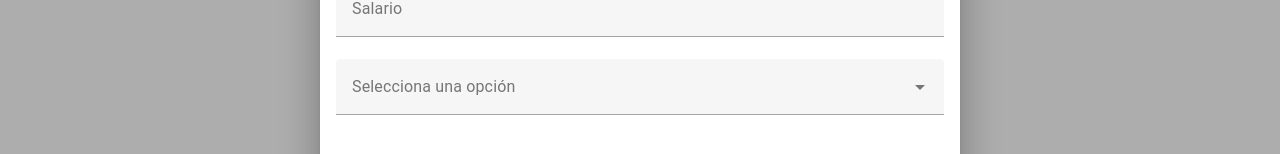
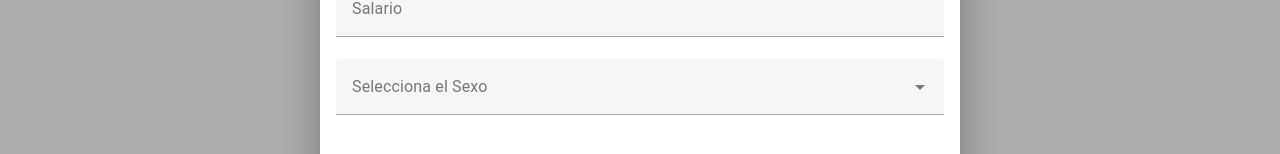
Before and after one commit to DDansAbelenda/sg-cursos-front, a Vue app: page /employee/1 in a window 1280 px wide. Both pictures are taken after a click on the button "AGREGAR". Shown: the part 559-713 px from the top of the page. Built offline with nearby package versions, Linux system fonts and the light colour scheme; no server answers.

Commit message:
Se cambia el label del v-select del sexo

```diff
--- a/src/views/EmployeeView.vue
+++ b/src/views/EmployeeView.vue
@@ -33,7 +33,7 @@
                         <v-text-field v-model="nifField" label="NIF" required></v-text-field>
                         <v-text-field v-model="nationalityField" label="Nacionalidad" required></v-text-field>
                         <v-text-field v-model="salaryField" label="Salario" required></v-text-field>
-                        <v-select v-model="selectedSex" :items="sexo" label="Selecciona una opción"></v-select>
+                        <v-select v-model="selectedSex" :items="sexo" label="Selecciona el Sexo"></v-select>
                         <v-checkbox :disabled="isProfessor" v-model="isQualified"
                           label="¿Está calificado para dar clases?" @click="toggleCheckbox"></v-checkbox>
                         <v-date-picker v-model="dateSelected" title="Fecha de Nacimiento" label="Fecha de Nacimiento"
```
